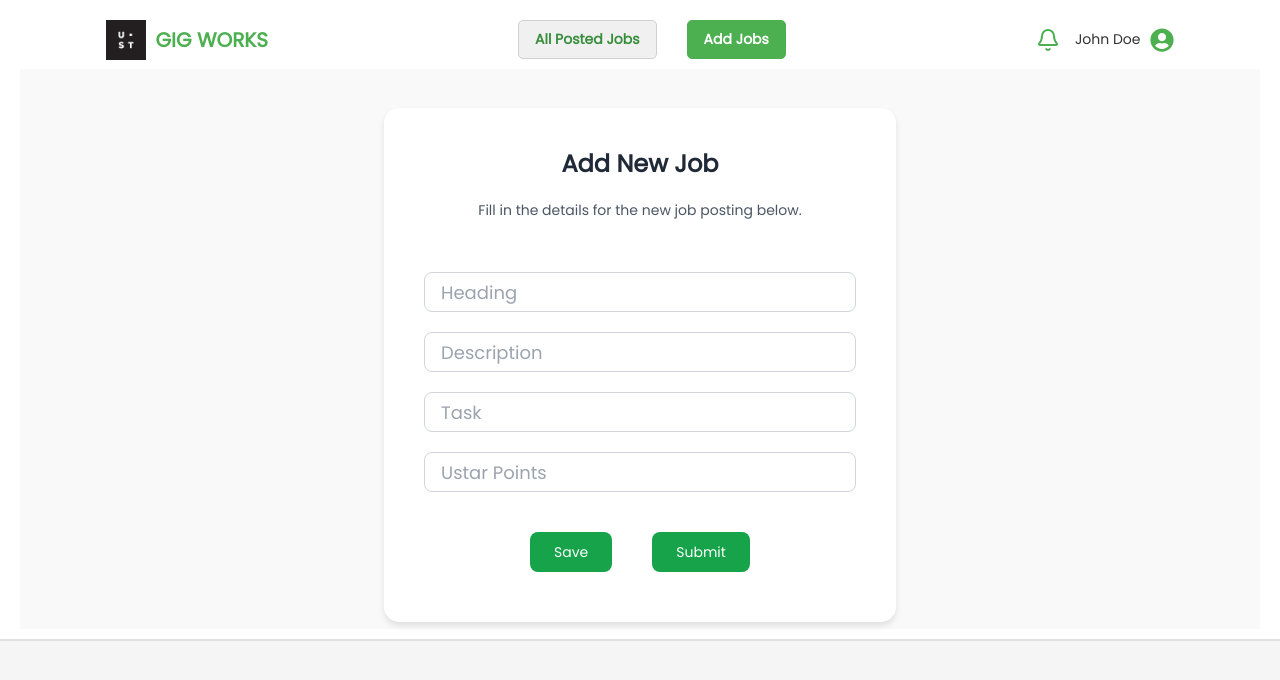
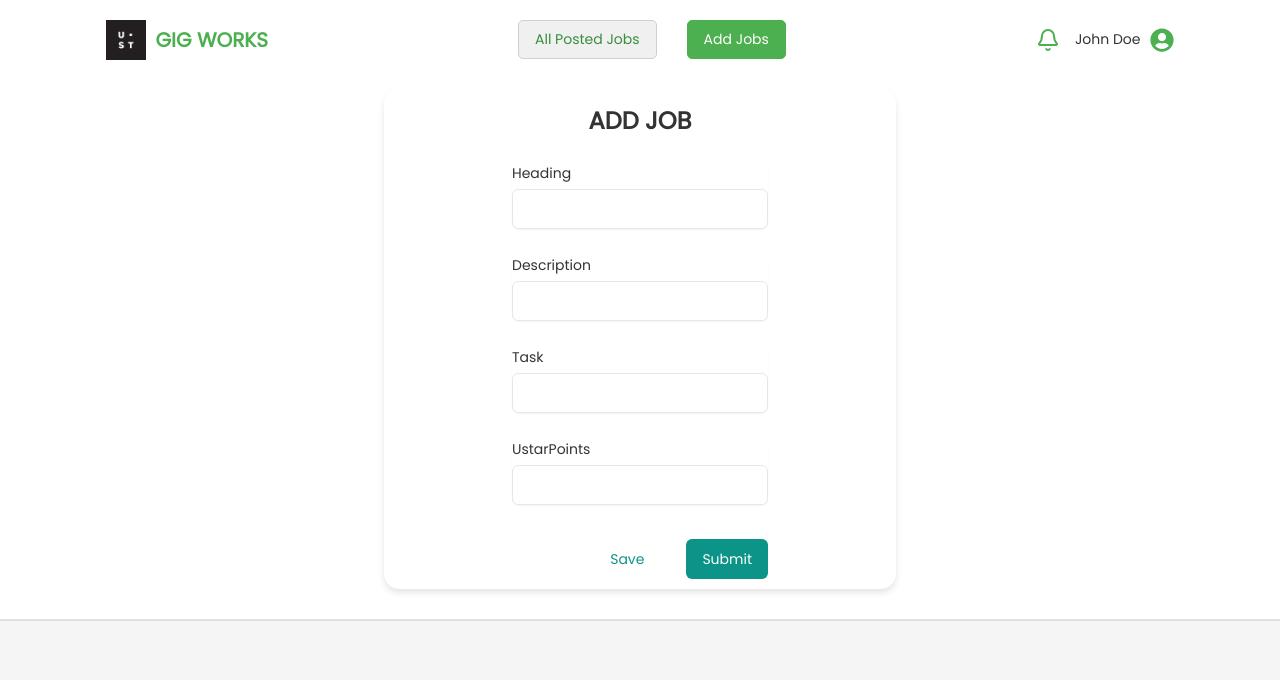
Before and after one commit to Asirwad/GIG-Works-AdminUI, a React (Create React App) app: page / in a window 1280 px wide. Both pictures are taken after a click on the button "Add Jobs". Shown: the top 680 px of the page. Built offline with nearby package versions, Linux system fonts and the light colour scheme; no server answers.

Commit message:
added create gig api

```diff
--- a/src/components/AddJobs/AddJobs.css
+++ b/src/components/AddJobs/AddJobs.css
@@ -1,15 +1,11 @@
-.container-addJobs {
+.outer-box {
     display: flex;
+    flex-direction: column;
+    justify-content: center;
     align-items: center;
-    justify-content: center;
-    height: 70vh;
-    background-color: #f9f9f9;
 }
-
 .addjobs-coverbox {
     background-color: #ffffff;
-    margin: 20px;
-    padding: 40px;
     border-radius: 15px;
     width: 40vw;
     box-shadow: 0 4px 6px rgba(0, 0, 0, 0.1);
@@ -17,35 +13,6 @@
     flex-direction: column;
     justify-content: center;
     align-items: center;
-    gap: 20px;
     margin-bottom: 20px;
+    margin-top: 20px;
 }
-
-.addJob-btn-box {
-    display: flex;
-    align-items: center;
-    justify-content: center;
-    gap: 20px;
-    margin-top: 10px;
-}
-
-h2 {
-    font-family: 'Poppins', sans-serif;
-    font-size: 2rem;
-    color: #333333;
-}
-
-p {
-    font-family: 'Poppins', sans-serif;
-    color: #555555;
-}
-
-input {
-    font-family: 'Poppins', sans-serif;
-    font-size: 1rem;
-}
-
-button {
-    font-family: 'Poppins', sans-serif;
-    font-weight: 600;
-}
--- a/src/components/AddJobs/AddJobs.jsx
+++ b/src/components/AddJobs/AddJobs.jsx
@@ -1,42 +1,123 @@
-import React from 'react'
+import React, { useState } from 'react'
 import "./AddJobs.css"
 import { Input } from '../../ui/input'
 import { Button } from '../../ui/button'
 import { motion } from 'framer-motion';
+import axios from 'axios';
 
 const AddJobs = () => {
-    const saveClick = () => {
-        alert("Save Clicked")
-    }
-    const submitClick = () => {
-        alert("Submit Clicked")
-    }
+
+    const uStarPointsMapping = new Map();
+    uStarPointsMapping.set("1", "RisingStar");
+    uStarPointsMapping.set("2", "ShiningStar");
+    uStarPointsMapping.set("3", "SuperStar");
+    uStarPointsMapping.set("4", "NovaStar");
+
+    const [formData, setFormData] = useState({
+        heading: '',
+        description: '',
+        task: '',
+        ustarPoints: ''
+    });
+    const [errors, setErrors] = useState({});
+
+    const handleChange = (e) => {
+        const { name, value } = e.target;
+        setFormData({
+            ...formData,
+            [name]: value
+        });
+    };
+
+    const handleSave = () => {
+        alert("Saved");
+    };
+
+    const handleSubmit = async (e) => {
+        e.preventDefault();
+        // Validation
+        const newErrors = {};
+        for (const field in formData) {
+            if (!formData[field]) {
+                newErrors[field] = 'This field is required';
+            }
+        }
+        if (Object.keys(newErrors).length === 0) {
+            try {
+                const payload = {
+                    topic: formData.heading,
+                    description: formData.description,
+                    title: formData.task,
+                    ustar_category: uStarPointsMapping.get(formData.ustarPoints),
+                    email: "admin@email.com"
+                };
+                const response = await axios.post("http://localhost:8089/api/v1/create_gig", payload, {
+                    headers: {
+                        "Content-Type": "application/json",
+                        user_id: '675712e7450aead0d3a404f7'
+                    }
+                });
+                console.log(response);
+                alert("Job Submitted Successfully");
+            } catch (error) {
+                alert("Error in submitting job");
+            }
+        } else {
+            setErrors(newErrors);
+        }
+    };
 
     return (
-        <motion.div
+        <div className='outer-box'>
+            <motion.div
             initial={{ x: 50, opacity: 0}}
             whileInView={{ x: 0, opacity: 1}}
             transition={{ duration: 0.5}}
             viewport={{ amount: 0.3, once: true}}
-        >
-            <div className='container-addJobs'>
-                <div className='mt-8'>
-                    <div className='addjobs-coverbox'>
-                        <h2 className="text-2xl font-semibold text-gray-800">Add New Job</h2>
-                        <p className="text-sm text-gray-600 mb-8">Fill in the details for the new job posting below.</p>
-                        <Input placeholder="Heading" className="w-full px-4 py-2 text-lg rounded-lg border border-gray-300 focus:ring-2 focus:ring-green-400"/>
-                        <Input placeholder="Description" className="w-full px-4 py-2 text-lg rounded-lg border border-gray-300 focus:ring-2 focus:ring-green-400"/>
-                        <Input placeholder="Task" className="w-full px-4 py-2 text-lg rounded-lg border border-gray-300 focus:ring-2 focus:ring-green-400"/>
-                        <Input placeholder="Ustar Points" className="w-full px-4 py-2 text-lg rounded-lg border border-gray-300 focus:ring-2 focus:ring-green-400"/>
-                        <div className='addJob-btn-box'>
-                            <Button className="bg-green-600 hover:bg-green-500 text-white text-sm px-6 py-2 rounded-lg transition duration-300" buttonName="Save" onClick={saveClick}/>
-                            <Button className="bg-green-600 hover:bg-green-500 text-white text-sm px-6 py-2 rounded-lg transition duration-300" buttonName="Submit" onClick={submitClick}/>
-                        </div>
+            className='addjobs-coverbox sm:max-w-lg md:max-w-3xl lg:max-w-4xl xl:max-w-5xl mx-auto space-y-6'
+            >
+                <h1 className='text-2xl font-bold mt-4'>ADD JOB</h1>
+                <form onSubmit={handleSubmit} className="w-1/2 sm:max-w-lg md:max-w-3xl lg:max-w-4xl xl:max-w-5xl mx-auto space-y-6">
+                {["heading", "description", "task", "ustarPoints"].map((field) => (
+                    <div key={field} className="bg-white rounded-lg shadow-sm">
+                        <label
+                            htmlFor={field}
+                            className={`text-sm font-medium ${errors[field] ? "text-red-500" : ""}`}
+                        >
+                            {field.charAt(0).toUpperCase() + field.slice(1)}
+                            {errors[field] && (
+                                <span className="text-red-500 text-xs ml-1">Required</span>
+                            )}
+                        </label>
+                        <Input
+                            id={field}
+                            name={field}
+                            value={formData[field]}
+                            onChange={handleChange}
+                            className={`mt-1 ${errors[field] ? "border-red-500 focus:ring-red-500" : ""}`}
+                        />
                     </div>
+                ))}
+
+                <div className="flex justify-end space-x-4">
+                    <Button
+                        type="button"
+                        onClick={handleSave}
+                        className="bg-white text-teal-600 border-teal-600 hover:bg-teal-50"
+                    >
+                        Save
+                    </Button>
+                    <Button
+                        type="submit"
+                        className="bg-teal-600 text-white hover:bg-teal-700"
+                    >
+                        Submit
+                    </Button>
                 </div>
-            </div>
-        </motion.div>
-    )
+                </form>
+            </motion.div>
+        </div>
+    );
 }
 
-export default AddJobs
+export default AddJobs;
```
